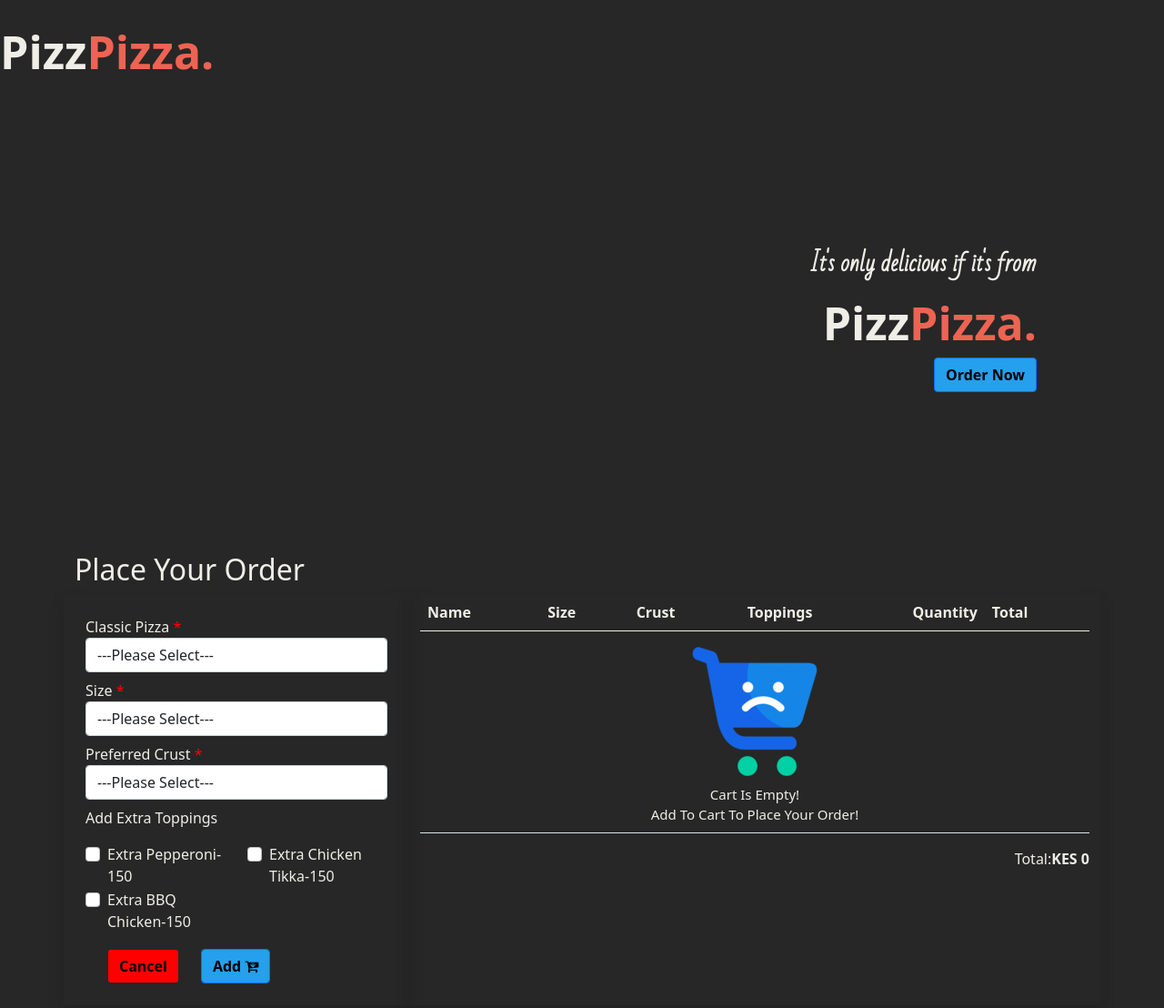
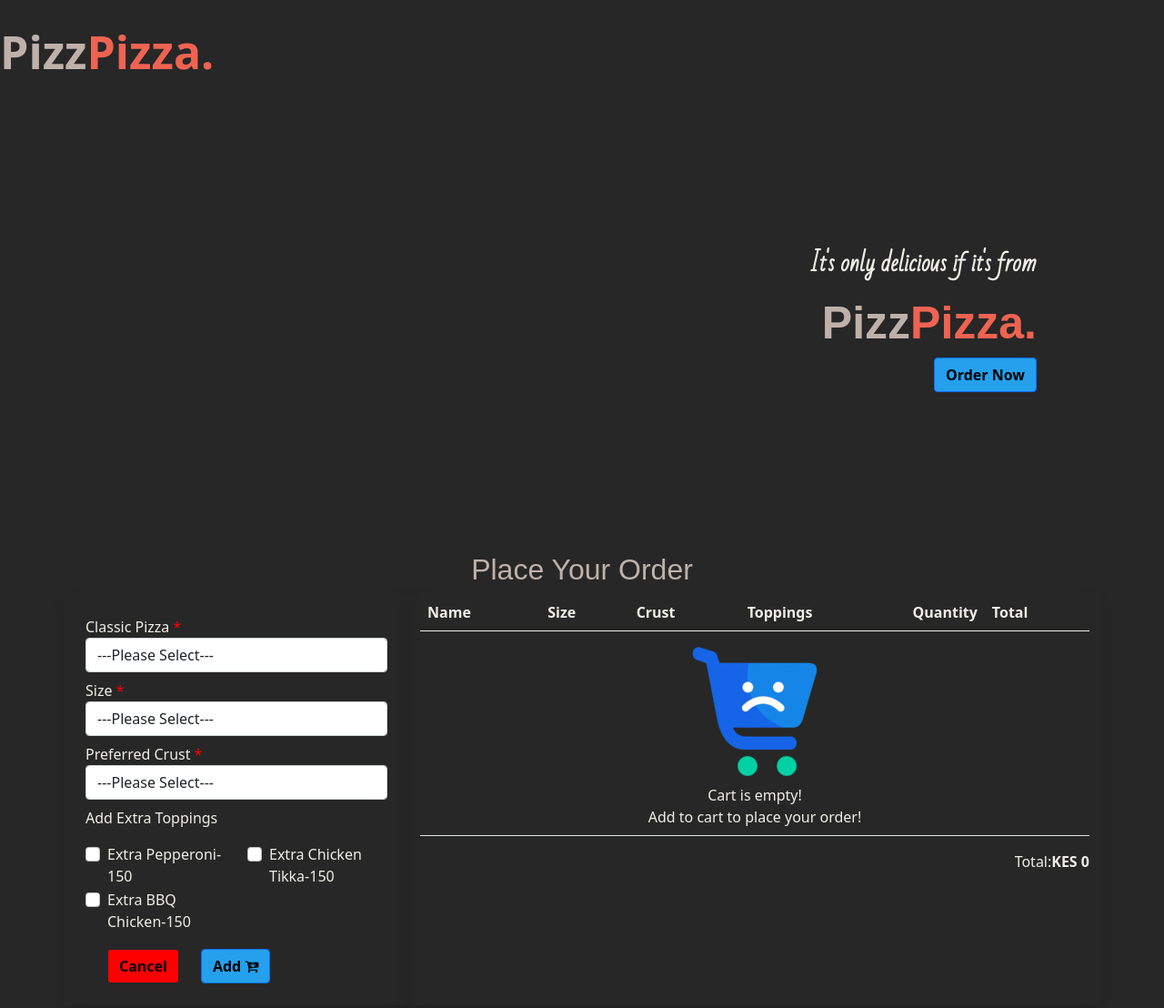
Before and after one commit to mrbrianomollo/pizzPizza, a plain HTML site: page index.html in a window 1280 px wide. Shown: the top 1108 px of the page at 91% size. Drawn offline with Linux system fonts and the light colour scheme; a web font is replaced by a local one.

Commit message:
add fonts and formatting

```diff
--- a/css/styles.css
+++ b/css/styles.css
@@ -3,6 +3,20 @@ body {
   height: 100%;
   background-color:#272727;
   color: #EFEEE7;
+}
+h1, h2, h3, h4{
+  font-family: amaranth,sans-serif;
+  color: #BFB1AA;
+}
+
+h2 {
+  text-align: center;
+}
+h3{
+  margin-top: 10px;
+}
+h5 {
+  text-align: center;
 }
 
 
@@ -14,7 +28,7 @@ body {
   font-weight: bold;
   list-style: none;
   text-decoration: none;
-  color: #efeee7;
+  color: #BFB1AA;
 }
 .logo a span {
   color: #ee6352;
@@ -50,10 +64,7 @@ body {
   font-weight: bold;
 }
 
-tbody {
-  font-size: 15px;
-  text-transform: capitalize;
-}
+
 #location-input-details {
   display: none;
 }
@@ -62,14 +73,7 @@ tbody {
   font-size: 13px;
 }
 
-a {
-  text-decoration: none;
-  color: #37749a;
-}
 
-a:hover {
-  color: #37749a;
-}
 .carrt{
   color: #EFEEE7;
 }
--- a/index.html
+++ b/index.html
@@ -46,7 +46,7 @@
           <div class="col-md-6 col-md-12 phrase">
             <p>It's only delicious if it's from</p>
             <h1 class="pizz">Pizz<span>Pizza.</span></h1>
-            <button type="button" class="btn btn-primary">Order Now</button>
+            <a href="#order-section"> <button type="button" class="btn btn-primary">Order Now</button></a>
           </div>
         </div>
       </div>
```
